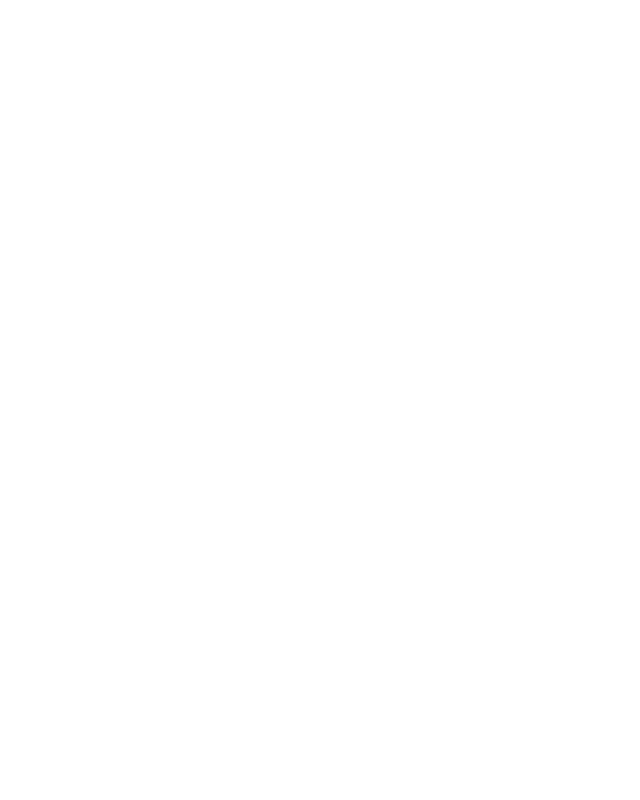
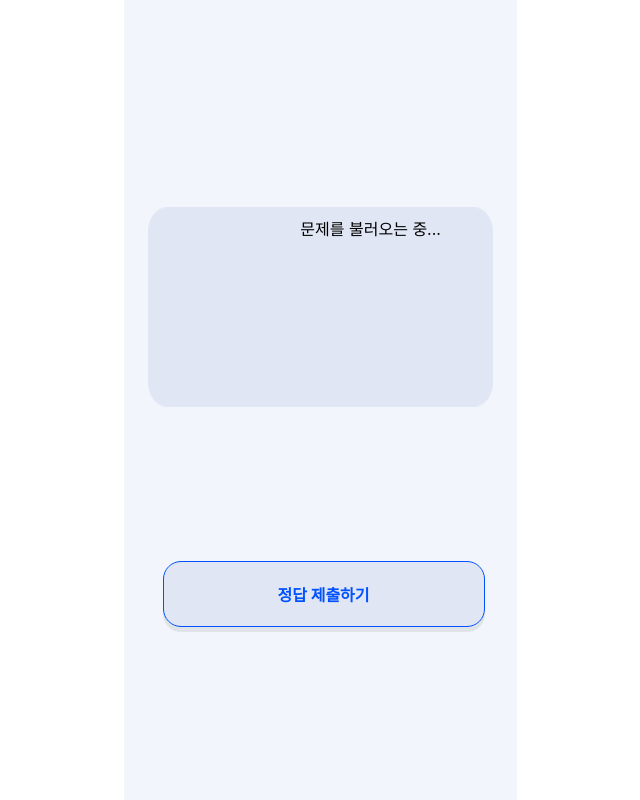
Before and after one commit to LIKELION-HUFS-12th/MathQuest-web-client, a React (Create React App) app: page /learnAgainQuest in a window 1280 px wide. Before the commit this address had no page. Shown: the whole page, without its empty margins (320-960 px from the left). Built offline with nearby package versions, Linux system fonts and the light colour scheme.

Commit message:
오답노트 페이지 기능 구현(오답 문제 불러오기, 오답 문제 풀고 정답인 문제 오답노트에서 제외) 및 오답 문제 푸는 페이지 추가

```diff
--- a/src/App.js
+++ b/src/App.js
@@ -38,6 +38,7 @@
 import QuestM3L from './pages/questsLow/QuestM3L';
 import QuestPage from './pages/QuestPage';
 import LearnAgain from './pages/LearnAgain';
+import LearnAgainQuest from './pages/LearnAgainQuest';
 import Profile from './pages/auth/Profile';
 import SignOut from './pages/auth/SignOut';
 import Introduce from './pages/Introduce';
@@ -86,6 +87,7 @@
         <Route path="/questM3L" element={<QuestM3L/>}/>
         <Route path="/questPage" element={<QuestPage/>}/>
         <Route path="/learnAgain" element={<LearnAgain/>}/>
+        <Route path="/learnAgainQuest" element={<LearnAgainQuest/>}/>
         <Route path="/attendance" element={<Attendance />} />
         <Route path="/introduce" element={<Introduce />} />
         <Route path="/signout" element={<SignOut />} />
--- a/src/pages/LearnAgain.jsx
+++ b/src/pages/LearnAgain.jsx
@@ -1,4 +1,5 @@
 import React, { useState, useEffect } from 'react';
+import axios from 'axios';
 import { useNavigate } from 'react-router-dom';
 import * as LA from '../styles/LearnAgainStyles';
 import CharacterLogo from '../assets/images/characterLogo.png';
@@ -7,6 +8,41 @@
 
 
 const LearnAgain = () => {
+    const [wrongQuestions, setWrongQuestions] = useState([]);
+    const navigate = useNavigate();
+
+    useEffect(() => {
+        fetchWrongQuestions();
+    }, []);
+
+    const fetchWrongQuestions = () => {
+        const token = localStorage.getItem('authToken');
+        if (!token) {
+            console.error('No authentication token found');
+            return;
+        }
+
+        axios
+            .get('https://mathquestpro.shop/problem/wrongproblems/', {
+                headers: { Authorization: `Bearer ${token}` },
+            })
+            .then((response) => {
+                if (response.data.code === 200) {
+                    setWrongQuestions(response.data.data);
+                } else {
+                    console.warn('No wrong questions available:', response.data.msg);
+                }
+            })
+            .catch((error) => {
+                console.error('Error fetching wrong questions:', error.response || error);
+            });
+    };
+
+    const handleQuestionClick = (question) => {
+        navigate('/learnAgainQuest', { state: { question } });
+    };
+
+
     return(
         <LA.Container>
             <LA.Header>
@@ -21,7 +57,19 @@
                 </LA.Header2>
             </LA.Header>
             <LA.Content>
-                오답노트 목록들
+                {wrongQuestions.length > 0 ? (
+                        wrongQuestions.map((question) => (
+                            <LA.Question key={question.id} onClick={() => handleQuestionClick(question)}>
+                                <p>
+                                    <strong>학년:</strong> {question.level} <br />
+                                    <strong>단원:</strong> {question.chapter}
+                                </p>
+                                <h3>{question.question}</h3>
+                            </LA.Question>
+                        ))
+                    ) : (
+                        <p>오답 문제가 없습니다.</p>
+                    )}
             </LA.Content>
             <LevelFooter/>
         </LA.Container>
--- /dev/null
+++ b/src/pages/LearnAgainQuest.jsx
@@ -0,0 +1,116 @@
+import React, { useState } from 'react';
+import { useLocation, useNavigate } from 'react-router-dom';
+import axios from 'axios';
+import * as QP from '../styles/QuestPageStyles';
+import QuestPageHeader from '../shared/components/QuestPageHeader';
+import rectangleQuest from '../assets/images/rectangleQuest.png';
+
+const LearnAgainQuest = () => {
+    const location = useLocation();
+    const { question } = location.state || {};
+    const [selectedOption, setSelectedOption] = useState(null);
+    const [showPopup, setShowPopup] = useState(false);
+    const [popupContent, setPopupContent] = useState('');
+    const navigate = useNavigate();
+
+    const fetchWrongQuestions = () => {
+        const token = localStorage.getItem('authToken');
+        if (!token) {
+            console.error('No authentication token found');
+            return;
+        }
+
+        axios
+            .get('https://mathquestpro.shop/problem/wrongproblems/', {
+                headers: { Authorization: `Bearer ${token}` },
+            })
+            .then((response) => {
+                if (response.data.code === 200) {
+                    console.log('Updated wrong questions fetched.');
+                }
+            })
+            .catch((error) => {
+                console.error('Error fetching wrong questions:', error.response || error);
+            });
+    };
+
+    const handleOptionClick = (option) => {
+        setSelectedOption(option);
+    };
+
+    const handleAnswerSubmit = () => {
+        if (!question || selectedOption === null) {
+            alert('옵션을 선택하세요.');
+            return;
+        }
+
+        const isCorrect = selectedOption === Number(question.answer);
+        setPopupContent(isCorrect ? '정답입니다.' : '오답입니다.');
+        setShowPopup(true);
+
+        if (isCorrect) {
+            const token = localStorage.getItem('authToken');
+            if (token) {
+                axios
+                    .post(
+                        'https://mathquestpro.shop/problem/userproblem/',
+                        {
+                            problem_id: question.id,
+                            status: 'RIGHT',
+                        },
+                        {
+                            headers: { Authorization: `Bearer ${token}` },
+                        }
+                    )
+                    .then(() => {
+                        console.log('Correct answer submitted successfully.');
+                        fetchWrongQuestions(); // 업데이트된 목록 다시 가져오기
+                    })
+                    .catch((error) => {
+                        console.error('Error submitting answer:', error.response || error);
+                    });
+            }
+        }
+    };
+
+    const handleGoBack = () => {
+        navigate('/learnAgain'); // LearnAgain 페이지로 돌아가기
+    };
+
+
+    return (
+        <QP.Container>
+            <QP.Content>
+                <QP.Quest>
+                    <QP.QuestBack>
+                        <img id="rectangleQuest" src={rectangleQuest} alt="Background"/>
+                    </QP.QuestBack>
+                    <QP.QuestText>{question ? question.question : '문제를 불러오는 중...'}</QP.QuestText>
+                </QP.Quest>
+                <QP.Options>
+                    {question &&
+                        [question.choice1, question.choice2, question.choice3, question.choice4].map((option, index) => (
+                            <QP.Option
+                                key={index}
+                                onClick={() => handleOptionClick(index + 1)}
+                                isSelected={selectedOption === index + 1}
+                            >
+                                {option}
+                            </QP.Option>
+                        ))}
+                </QP.Options>
+                <QP.AnswerButton onClick={handleAnswerSubmit}>정답 제출하기</QP.AnswerButton>
+                {showPopup && (
+                    <QP.Popup>
+                        <QP.PopupContent>
+                            <h2>{popupContent}</h2>
+                            <button onClick={handleGoBack}>오답노트로 돌아가기</button>
+                        </QP.PopupContent>
+                    </QP.Popup>
+                )}
+            </QP.Content>
+        </QP.Container>
+    );
+};
+
+export default LearnAgainQuest;
--- a/src/pages/QuestPage.jsx
+++ b/src/pages/QuestPage.jsx
@@ -1,5 +1,5 @@
 import React, { useState, useEffect } from 'react';
-import { useLocation } from 'react-router-dom';
+import { useLocation, useNavigate } from 'react-router-dom';
 import axios from 'axios';
 import * as QP from '../styles/QuestPageStyles';
 import QuestPageHeader from '../shared/components/QuestPageHeader';
@@ -13,6 +13,7 @@
     const [selectedOption, setSelectedOption] = useState(null);
     const [showPopup, setShowPopup] = useState(false);
     const [popupContent, setPopupContent] = useState({ message: '', solution: '' });
+    const navigate = useNavigate();
 
     useEffect(() => {
         if (level && difficulty && chapter) {
--- a/src/styles/LearnAgainStyles.jsx
+++ b/src/styles/LearnAgainStyles.jsx
@@ -71,4 +71,29 @@
   }
 `;
 
-export const Content = styled.div``;
+export const Content = styled.div`
+    flex: 1;
+    width: 100%;
+    overflow-y: auto;
+    padding: 20px;
+    box-sizing: border-box;
+    margin-top: 210px;
+    margin-bottom: 100px;
+`;
+
+export const Question = styled.div`
+    margin: 20px;
+    padding: 15px;
+    border: 1px solid #ccc;
+    border-radius: 10px;
+    background-color: #fff;
+    box-shadow: 0 4px 6px rgba(0, 0, 0, 0.1);
+    h3 {
+        font-size: 16px;
+        margin-bottom: 10px;
+    }
+    p {
+        font-size: 14px;
+        color: #666;
+    }
+`;
```
